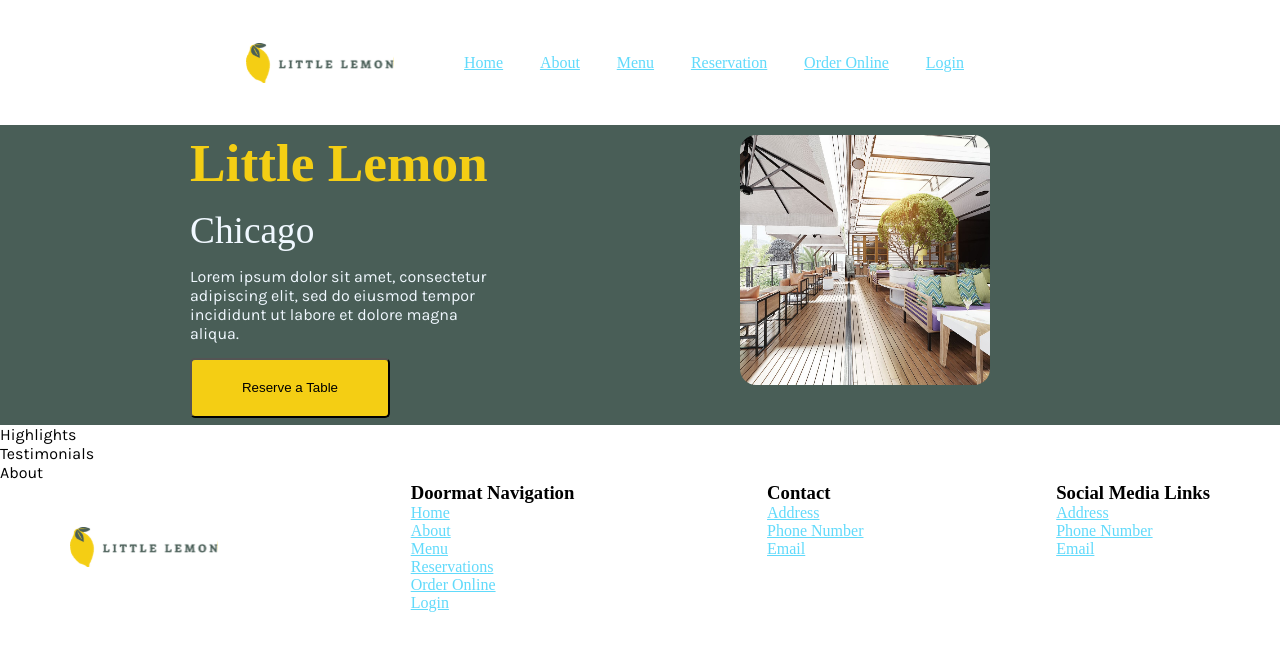
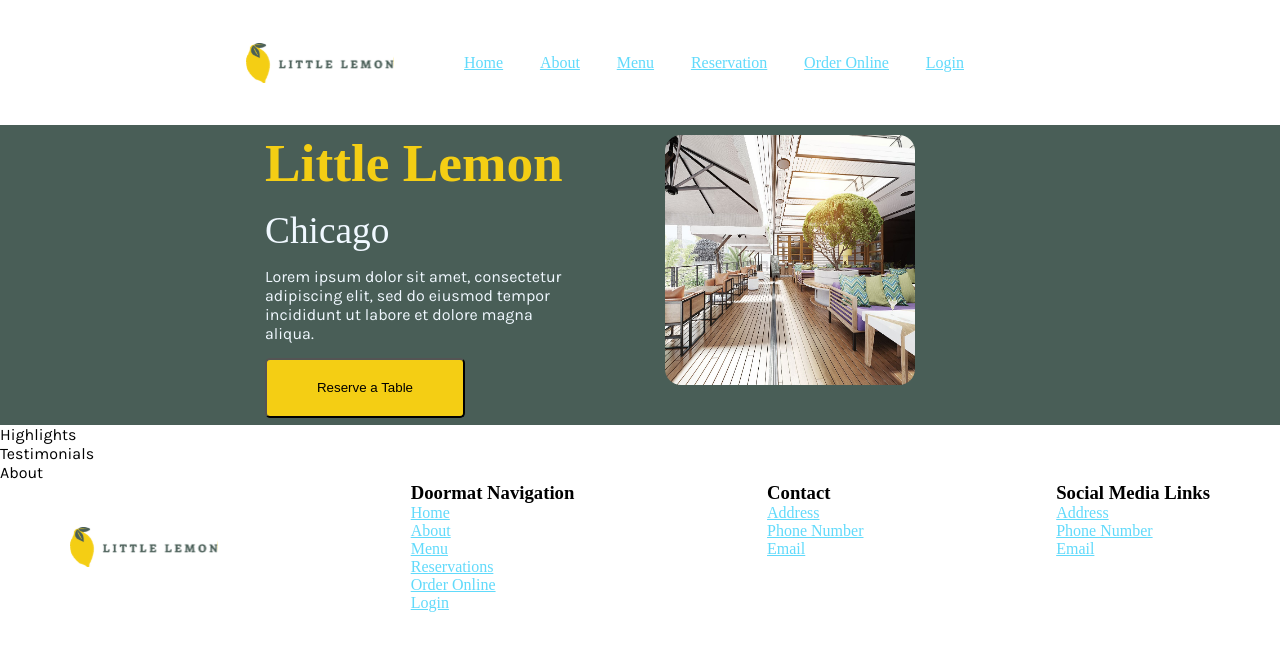
Before and after one commit to HesamMarshal/little-lemon, a React (Create React App) app: page / in a window 1280 px wide. Shown: the top 650 px of the page. Built offline with nearby package versions, Linux system fonts and the light colour scheme; a web font is replaced by a local one.

Commit message:
add container css

```diff
--- a/src/components/Header.js
+++ b/src/components/Header.js
@@ -3,7 +3,7 @@ import Logo from "../images/logo.svg";
 
 const Header = () => {
   return (
-    <header>
+    <header className="container">
       <img src={Logo} alt="logo" className="logo" />
       <Navigation />
     </header>
--- a/src/components/Main/Hero.js
+++ b/src/components/Main/Hero.js
@@ -2,7 +2,7 @@ import "./hero.css";
 import restaurantImage from "../../images/restaurant.jpg";
 const Hero = () => {
   return (
-    <section className="hero">
+    <section className="hero container">
       <article>
         <h1>Little Lemon</h1>
         <h2>Chicago</h2>
--- a/src/index.css
+++ b/src/index.css
@@ -28,6 +28,11 @@ body {
 
 }
 
+.container {
+  /* max-width: 1000px; */
+  padding: 0 150px;
+}
+
 h1,
 h2,
 h3,
```
